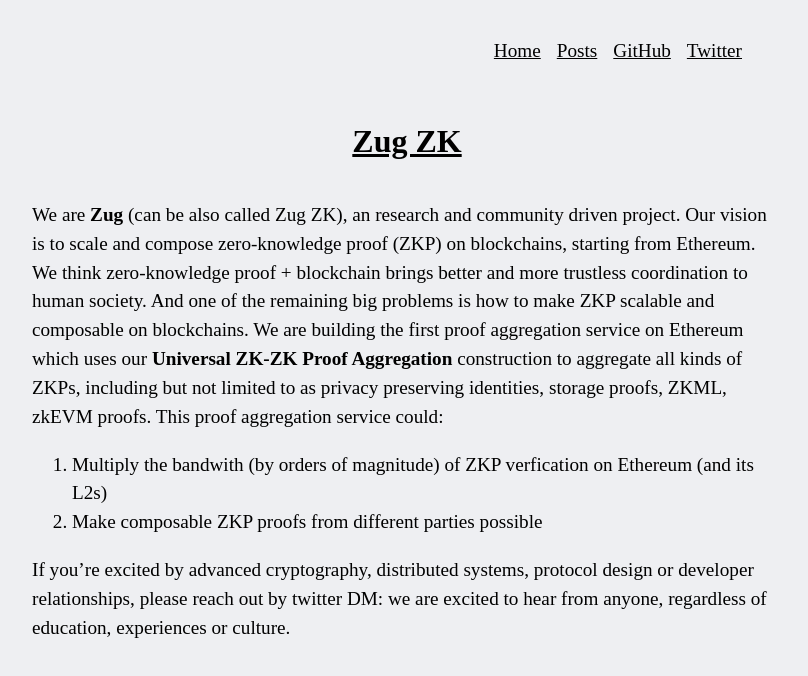
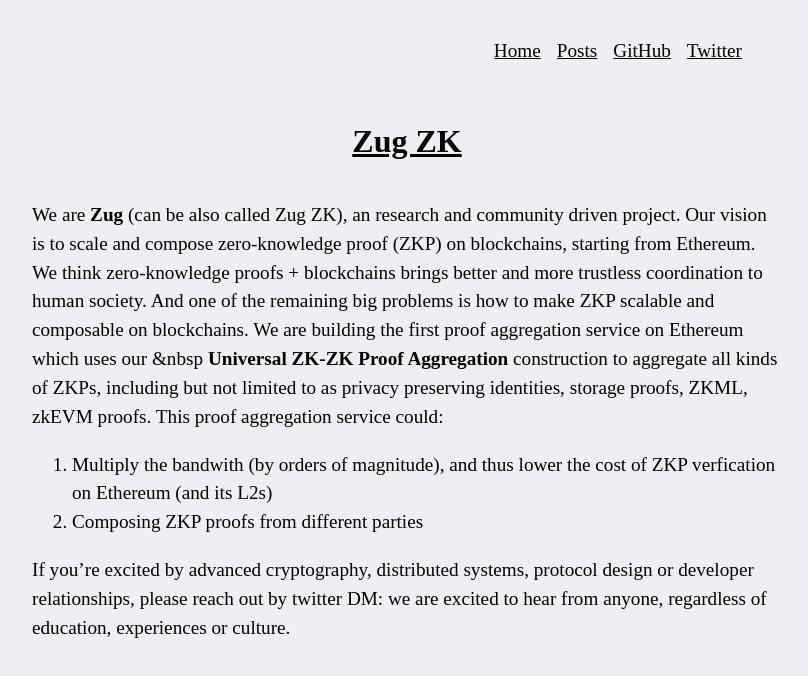
Before and after one commit to Manta-Network/zkShuffle-blog, a Next.js app: page / in a window 1280 px wide. Shown: the top 676 px of the page, without its empty margins (233-1041 px from the left). Built offline with nearby package versions, Linux system fonts and the light colour scheme.

Commit message:
Update page.js
Signed-off-by: Shumo Chu <stechu@users.noreply.github.com>

```diff
--- a/src/app/page.js
+++ b/src/app/page.js
@@ -12,15 +12,15 @@
           <p>
             We are <strong>Zug</strong> (can be also called Zug ZK), an research
             and community driven project. Our vision is to scale and compose zero-knowledge proof (ZKP) on blockchains,
-            starting from Ethereum. We think zero-knowledge proof + blockchain brings better and more trustless coordination
+            starting from Ethereum. We think zero-knowledge proofs + blockchains brings better and more trustless coordination
             to human society. And one of the remaining big problems is how to make ZKP scalable and composable on blockchains.
             We are building the first proof aggregation service on Ethereum which uses our
-              <strong> Universal ZK-ZK Proof Aggregation</strong> construction to aggregate all kinds of ZKPs,
+              &nbsp <strong> Universal ZK-ZK Proof Aggregation</strong> construction to aggregate all kinds of ZKPs,
             including but not limited to as privacy preserving identities, storage proofs, ZKML, zkEVM proofs.
             This proof aggregation service could:
             <ol>
-              <li>Multiply the bandwith (by orders of magnitude) of ZKP verfication on Ethereum (and its L2s)</li>
-              <li>Make composable ZKP proofs from different parties possible </li>
+              <li>Multiply the bandwith (by orders of magnitude), and thus lower the cost of ZKP verfication on Ethereum (and its L2s)</li>
+              <li>Composing ZKP proofs from different parties </li>
           </ol>
           </p>
           <p>
```
